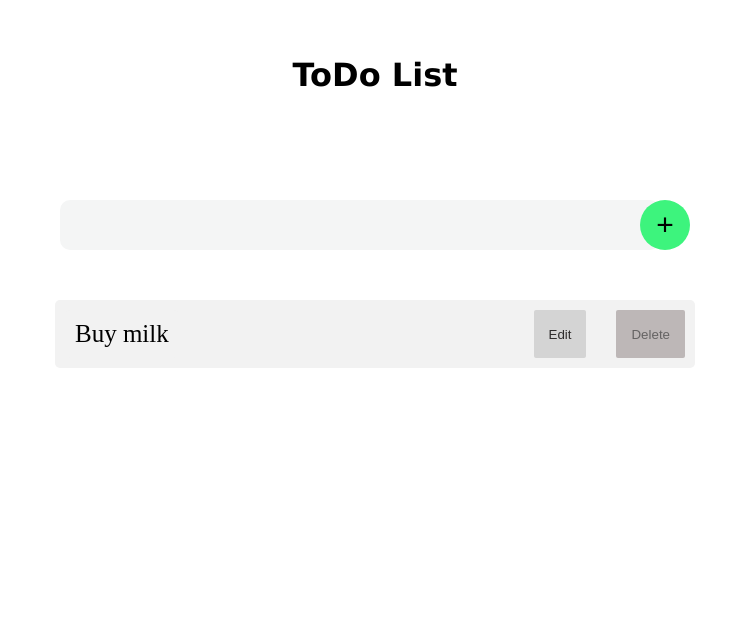
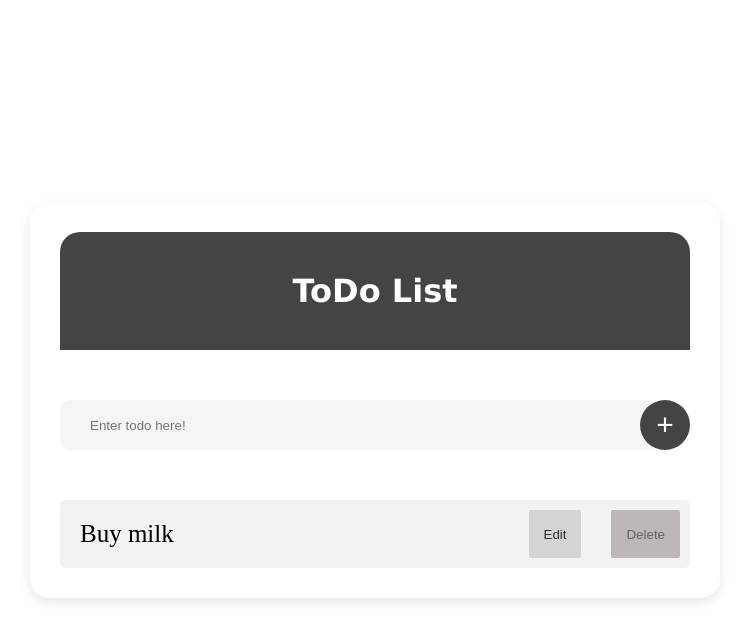
Before and after one commit to phillipbarlow/todo-list, a React (Create React App) app: page / in a window 1280 px wide. Shown: the top 640 px of the page, without its empty margins (265-1014 px from the left). Built offline with nearby package versions, Linux system fonts and the light colour scheme; the HTML template or start-up script is replaced by a standard one.

Commit message:
updated basic styling

```diff
--- a/src/App.css
+++ b/src/App.css
@@ -1,10 +1,24 @@
-
+body{
+  height: 100vh;
+  display: flex;
+  justify-content: center;
+  align-items: center;
+}
+.App{
+  border-radius: 20px;
+  overflow: hidden;
+  box-shadow: rgba(0, 0, 0, 0.1) 0px 4px 12px;
+  padding: 30px;
+}
 header{
-  height:150px;
   display: flex;
   justify-content: center;
   align-items: center;
   font-family:Verdana, Geneva, Tahoma, sans-serif;
+  background: #444;
+  color: white;
+  padding: 40px;
+  border-radius: 20px 20px 0px 0px;
 }
 .addTodoForm{
   height: 150px;
@@ -13,12 +27,13 @@ header{
   justify-content: center;
   width:100%
 }
-.addTodoForm > input[type='text']{
+.addTodoForm input[type='text']{
   width: 600px;
   height:50px;
   border-radius: 10px;
   border:none;
   background-color: rgb(244, 245, 245);
+  padding-left: 30px;
 }
 
 .addTodoForm > button{
@@ -27,12 +42,12 @@ header{
   width: 50px;
   border-radius: 100%;
   border: none;
-  background-color: rgb(61, 244, 125);
+  background-color: #444;
   font-size: 30px;
+  color: white;
 }
 .todoList{
   height: auto;
-  width:50%;
   display: flex;
   flex-direction: column;
   margin: auto;
@@ -46,9 +61,10 @@ header{
   display: flex;
   justify-content: space-between;
 }
-.todoItem > input[type='text']{
+.todoItem input[type='text']{
   flex-grow: 1;
   border: none;
+  padding-left: 30px;
 }
 .btn-actionContainer{
   width: auto;
--- a/src/components/AddTodoForm.js
+++ b/src/components/AddTodoForm.js
@@ -1,18 +1,18 @@
 export default function AddTodoForm({onAddTodo, input, setInput}){
-
     const newTodo = {
-      id:Date.now(),
-      text:input,
-      completed:false
+        id:Date.now(),
+        text:input,
+        completed:false
     }
     function handleSubmit(e){
+        if (!input) return
         e.preventDefault()
         onAddTodo(newTodo)
         setInput("")
     }
     return(
         <form className="addTodoForm" onSubmit={handleSubmit}>
-            <input type="text" value={input} onChange={(e)=>setInput(e.target.value)}/>
+            <input type="text" value={input} onChange={(e)=>setInput(e.target.value)} placeholder="Enter todo here!"/>
             <button>+</button>
         </form>
     )
```
